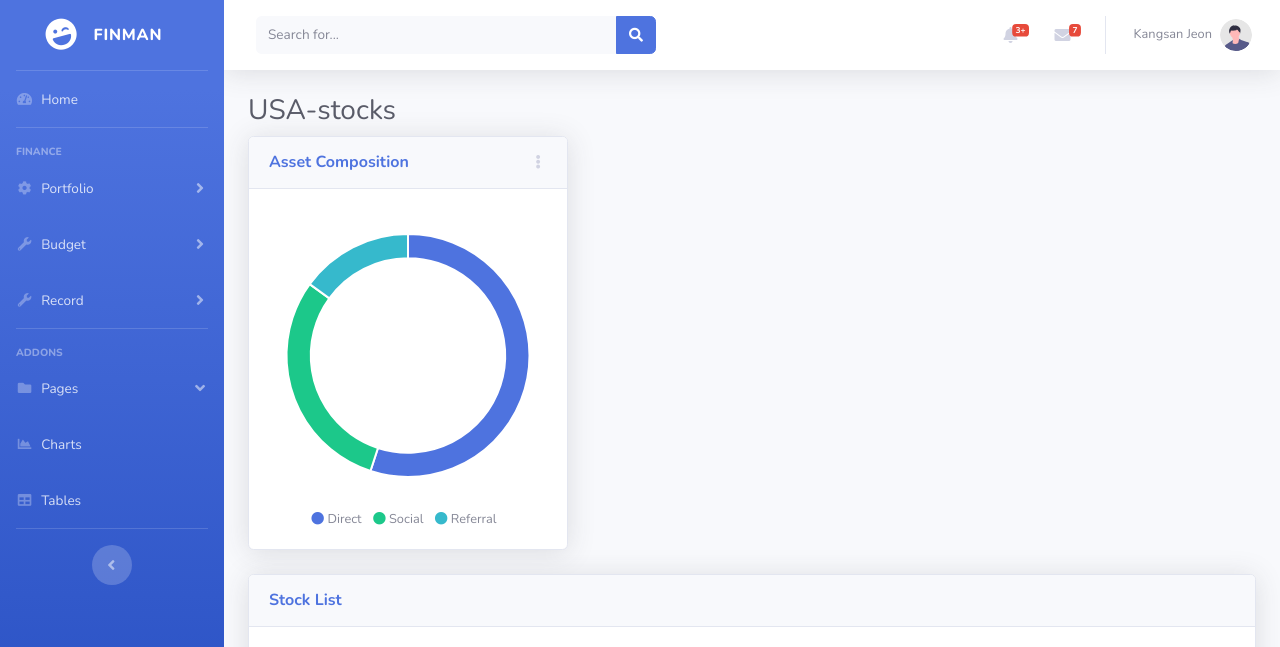
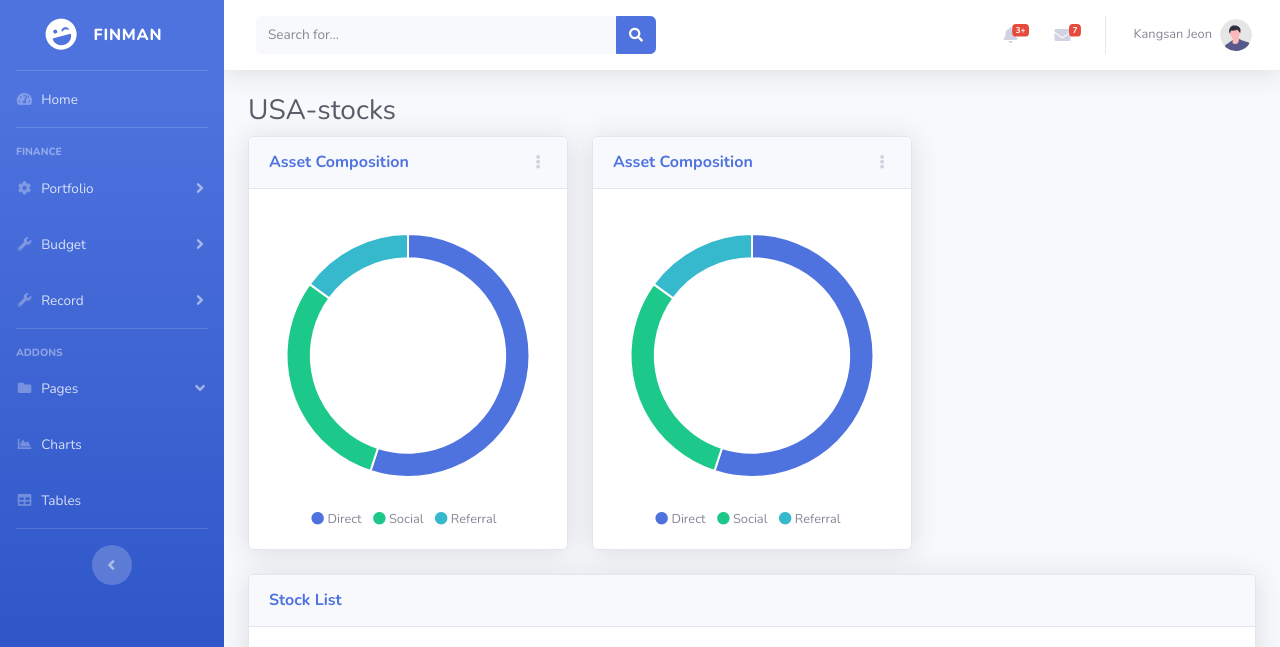
Before and after one commit to Kangsan-Jeon/fin-manager, a Django app: template templates/finance/portfolio-usa.html in a window 1280 px wide. Shown: the top 647 px of the page. Run offline with Django 3.2, Linux system fonts and the light colour scheme; the template is opened without the code that fills it, so the values that code supplies are empty; some libraries are stand-ins or nearby versions.

Commit message:
prepare to make method to draw chart

```diff
--- a/static/js/demo/chart-pie-demo.js
+++ b/static/js/demo/chart-pie-demo.js
@@ -33,3 +33,35 @@ var myPieChart = new Chart(ctx, {
     cutoutPercentage: 80,
   },
 });
+
+// Pie Chart Example
+var ctx = document.getElementById("myPieChart2");
+var myPieChart = new Chart(ctx, {
+  type: 'doughnut',
+  data: {
+    labels: ["Direct", "Referral", "Social"],
+    datasets: [{
+      data: [55, 30, 15],
+      backgroundColor: ['#4e73df', '#1cc88a', '#36b9cc'],
+      hoverBackgroundColor: ['#2e59d9', '#17a673', '#2c9faf'],
+      hoverBorderColor: "rgba(234, 236, 244, 1)",
+    }],
+  },
+  options: {
+    maintainAspectRatio: false,
+    tooltips: {
+      backgroundColor: "rgb(255,255,255)",
+      bodyFontColor: "#858796",
+      borderColor: '#dddfeb',
+      borderWidth: 1,
+      xPadding: 15,
+      yPadding: 15,
+      displayColors: false,
+      caretPadding: 10,
+    },
+    legend: {
+      display: false
+    },
+    cutoutPercentage: 80,
+  },
+});
--- a/templates/finance/portfolio-usa.html
+++ b/templates/finance/portfolio-usa.html
@@ -36,6 +36,7 @@
                         </div>
                     </div>
                 </div>
+
                 <!-- Card Body -->
                 <div class="card-body">
                     <div class="chart-pie pt-4 pb-2">
@@ -55,10 +56,53 @@
                 </div>
             </div>
         </div>
+
+        <!-- Pie Chart -->
+        <div class="col-xl-4 col-lg-5">
+            <div class="card shadow mb-4">
+                <!-- Card Header - Dropdown -->
+                <div
+                    class="card-header py-3 d-flex flex-row align-items-center justify-content-between">
+                    <h6 class="m-0 font-weight-bold text-primary">Asset Composition</h6>
+                    <div class="dropdown no-arrow">
+                        <a class="dropdown-toggle" href="#" role="button" id="dropdownMenuLink"
+                            data-toggle="dropdown" aria-haspopup="true" aria-expanded="false">
+                            <i class="fas fa-ellipsis-v fa-sm fa-fw text-gray-400"></i>
+                        </a>
+                        <div class="dropdown-menu dropdown-menu-right shadow animated--fade-in"
+                            aria-labelledby="dropdownMenuLink">
+                            <div class="dropdown-header">Dropdown Header:</div>
+                            <a class="dropdown-item" href="#">Action</a>
+                            <a class="dropdown-item" href="#">Another action</a>
+                            <div class="dropdown-divider"></div>
+                            <a class="dropdown-item" href="#">Something else here</a>
+                        </div>
+                    </div>
+                </div>
+
+                <!-- Card Body -->
+                <div class="card-body">
+                    <div class="chart-pie pt-4 pb-2">
+                        <canvas id="myPieChart2"></canvas>
+                    </div>
+                    <div class="mt-4 text-center small">
+                        <span class="mr-2">
+                            <i class="fas fa-circle text-primary"></i> Direct
+                        </span>
+                        <span class="mr-2">
+                            <i class="fas fa-circle text-success"></i> Social
+                        </span>
+                        <span class="mr-2">
+                            <i class="fas fa-circle text-info"></i> Referral
+                        </span>
+                    </div>
+                </div>
+            </div>
+        </div>
     </div>
 
 
-    <!-- DataTales Example -->
+    <!-- DataTales -->
     <div class="card shadow mb-4">
         <div class="card-header py-3">
             <h6 class="m-0 font-weight-bold text-primary">Stock List</h6>
```
Also changed, not shown: 1 other file.
